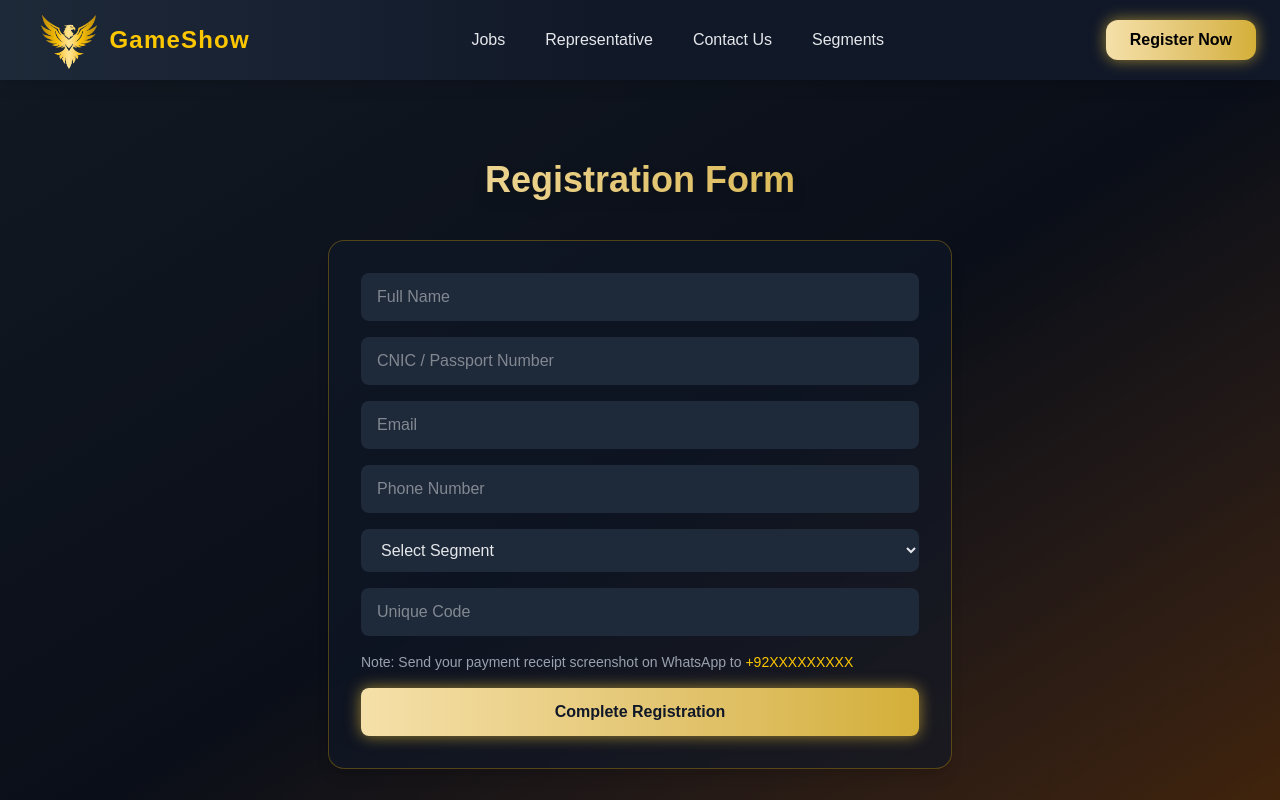
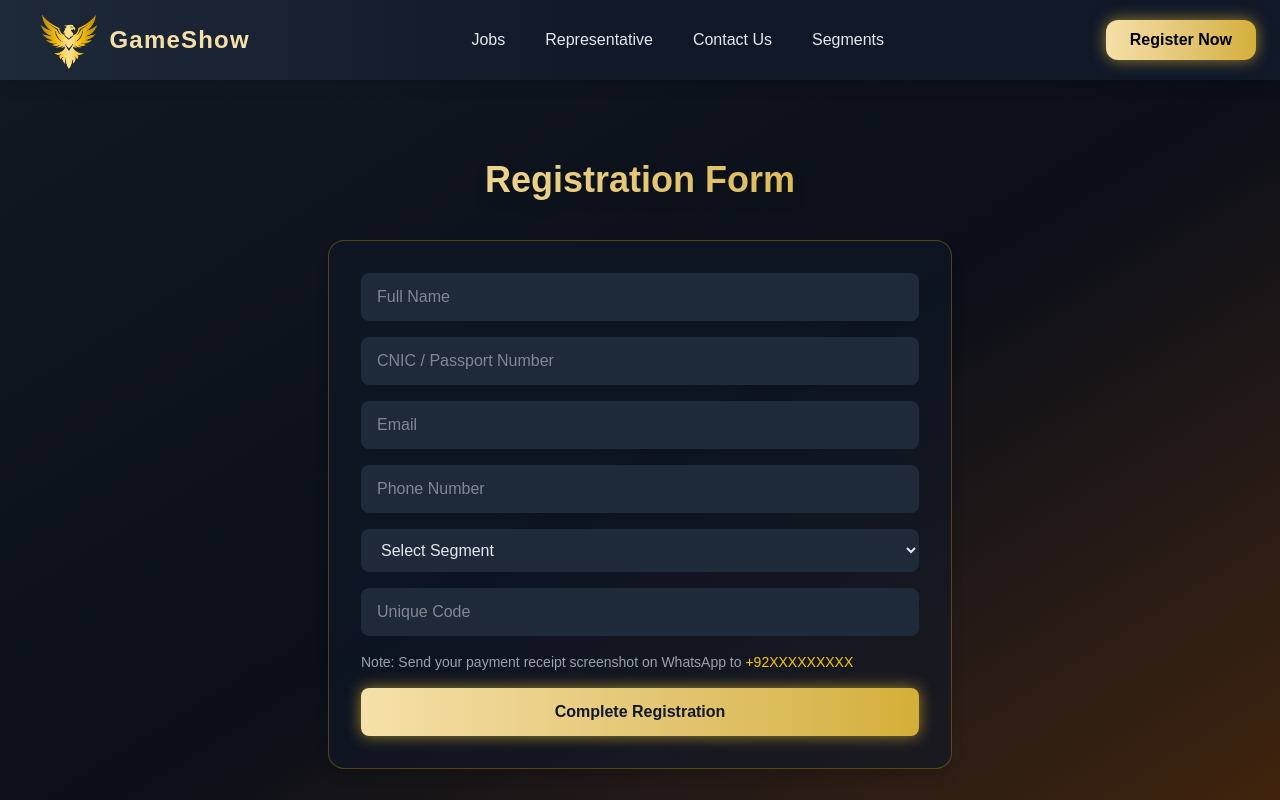
Before and after one commit to mazharktk5/game-show, a Next.js app: page /register in a window 1280 px wide. Shown: the top 800 px of the page. Built offline with nearby package versions, Linux system fonts and the light colour scheme.

Commit message:
navbar updated

```diff
--- a/src/app/components/Navbar.tsx
+++ b/src/app/components/Navbar.tsx
@@ -45,7 +45,7 @@ export default function Navbar() {
                         className="h-20 w-auto object-contain"
                         priority
                     />
-                    <span className="ml-2 text-2xl font-extrabold tracking-wider text-yellow-400">
+                    <span className="ml-2 text-2xl font-extrabold tracking-wider text-[#F5E0A9]">
                         GameShow
                     </span>
                 </Link>
```
